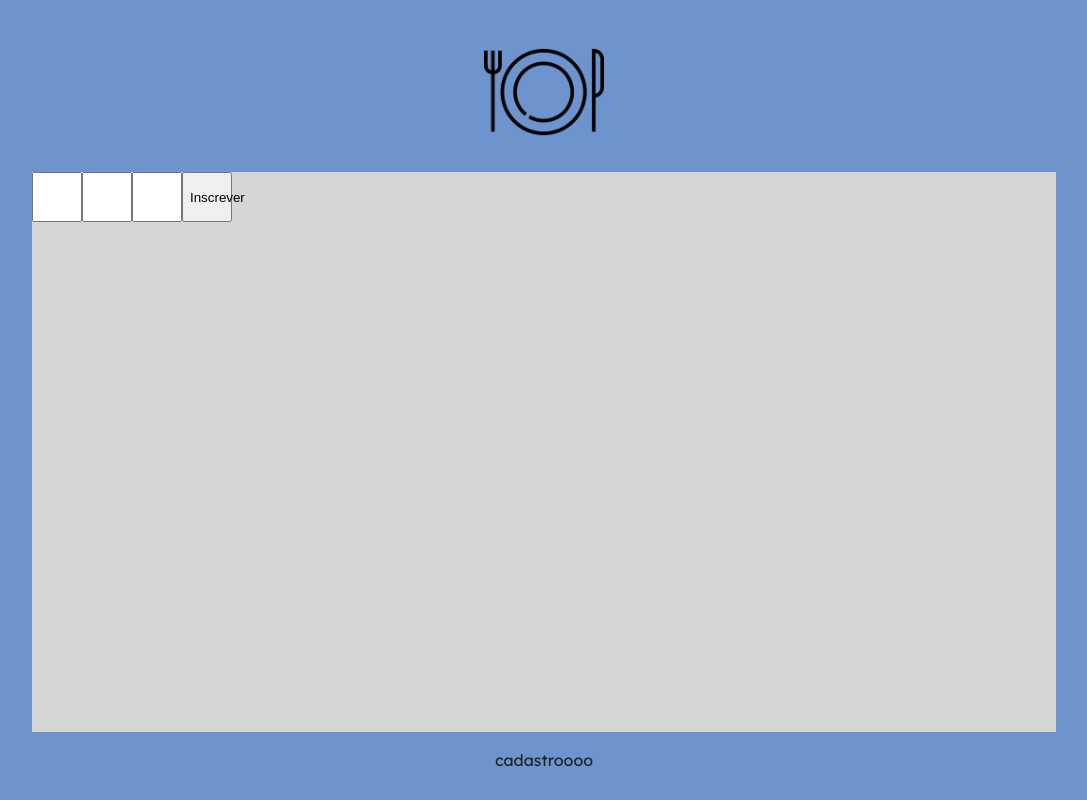
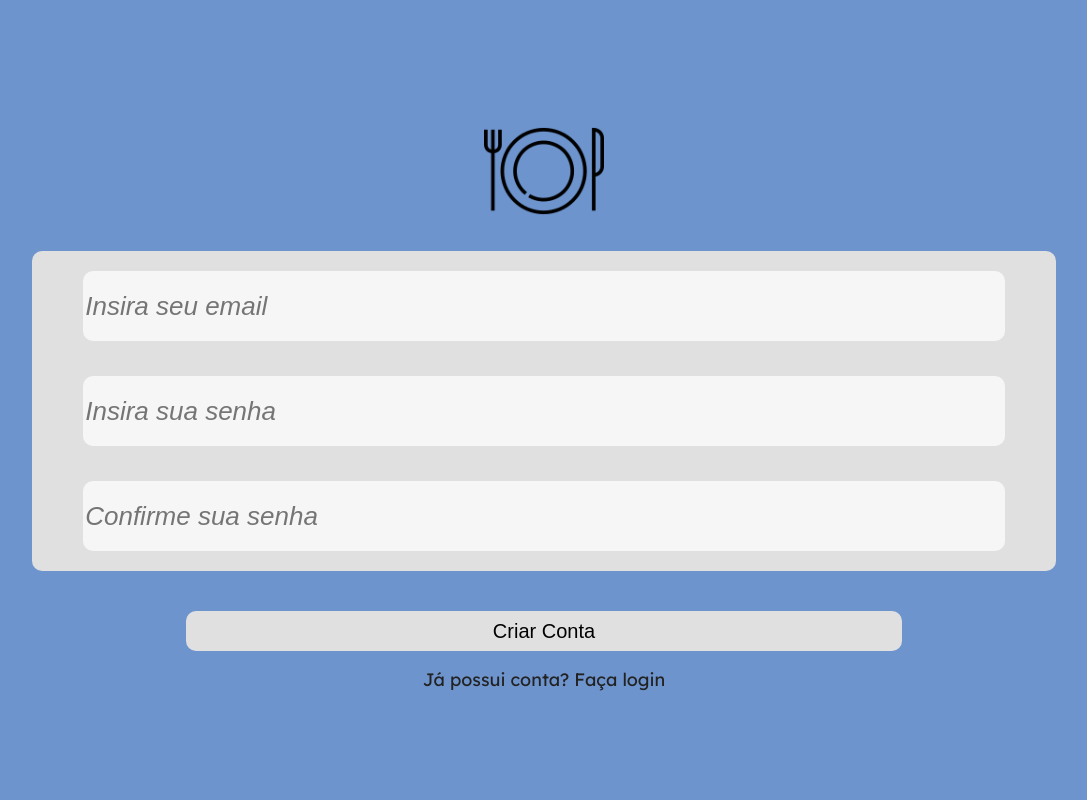
Before and after one commit to Caio-Coldebella/gerenciador_dieta_frontend, a React (Create React App) app: page /sign-up in a window 1280 px wide. Shown: the whole page, without its empty margins (96-1183 px from the left). Built offline with nearby package versions, Linux system fonts and the light colour scheme; no server answers.

Commit message:
feat: pagina signin completa

```diff
--- a/src/App.js
+++ b/src/App.js
@@ -9,6 +9,7 @@ import { UserProvider } from './contexts/UserContext';
 import useToken from './hooks/useToken';
 import SignIn from './pages/SignIn';
 import SignUp from './pages/SignUp';
+import Hometemporario from './pages/Hometemporario';
 
 export default function App() {
   return (
@@ -19,9 +20,10 @@ export default function App() {
           <Routes>
             <Route path="/" element={
               <ProtectedRouteGuard>
-                <Navigate to="/home"/>
+                <Hometemporario/>
               </ProtectedRouteGuard>}>
-              <Route path="/home"/>
+              <Route path="/home" element={<Hometemporario/>}/>
+              <Route index path="*" element={<Navigate to="/home" />} />
             </Route>
             <Route path="/sign-in" element={<SignIn/>}/>
             <Route path="/sign-up" element={<SignUp/>}/>
--- a/src/components/Link.js
+++ b/src/components/Link.js
@@ -4,7 +4,7 @@ import styled from 'styled-components';
 export default styled(Link)`
   text-decoration: none;
   color: #222;
-
+  font-size: 18px;
   &:hover {
     text-decoration: underline;
   }
--- a/src/components/auth/index.js
+++ b/src/components/auth/index.js
@@ -13,19 +13,44 @@ export const CONTAINER = styled.div`
 
 export const FORM = styled.form`
   display: flex;
-  height: 70%;
+  flex-direction: column;
+  align-items: center;
+  justify-content: space-between;
+  height: 50%;
   width: 80%;
-  background-color: #D6D6D6;
 `;
 
 export const BUTTON = styled.button`
-  height: 50px;
-  width: 50px;
+  height: 10%;
+  width: 70%;
+  border: none;
+  border-radius: 10px;
+  font-size: 20px;
+  background-color: #E0E0E0;
+`;
+
+export const DIVINPUT = styled.div`
+  display: flex;
+  flex-direction: column;
+  align-items: center;
+  justify-content: space-between;
+  height: 80%;
+  width: 100%;
+  padding: 20px 0 20px 0;
+  border-radius: 10px;
+  background-color: #E0E0E0;
 `;
 
 export const INPUT = styled.input`
-  height: 50px;
-  width: 50px;
+  height: 25%;
+  width: 90%;
+  background-color: #F6F6F6;
+  border: none;
+  border-radius: 10px;
+  font-size: 26px;
+  ::placeholder {
+    font-style: italic;
+  }
 `;
 
 export const LOGO = styled.img`
--- /dev/null
+++ b/src/hooks/api/useSignIn.js
@@ -0,0 +1,17 @@
+import useAsync from '../useAsync';
+
+import * as authApi from '../../services/authApi';
+
+export default function useSignIp() {
+  const {
+    loading: signInLoading,
+    error: signInError,
+    act: signIn
+  } = useAsync(authApi.signIn, false);
+
+  return {
+    signInLoading,
+    signInError,
+    signIn
+  };
+}
--- /dev/null
+++ b/src/pages/Hometemporario.js
@@ -0,0 +1,7 @@
+export default function Hometemporario() {
+  return (
+    <>
+      <p>home</p>
+    </>
+  );
+}
--- a/src/pages/SignIn.js
+++ b/src/pages/SignIn.js
@@ -1,19 +1,40 @@
-import { CONTAINER, FORM } from '../components/auth';
+import { useContext, useState } from 'react';
+import { CONTAINER, FORM, LOGO, DIVINPUT, INPUT, BUTTON } from '../components/auth';
 import Link from '../components/Link';
+import useSignIn from '../hooks/api/useSignIn';
+import { useNavigate } from 'react-router-dom';
+import { toast } from 'react-toastify';
+import logoicon from '../assets/logos/icon-initial.png';
+import UserContext from '../contexts/UserContext';
+
 export default function SignIn() {
+  const [email, setEmail] = useState('');
+  const [password, setPassword] = useState('');
+  const { loadingSignIn, signIn } = useSignIn();
+  const navigate = useNavigate();
+  const { setUserData } = useContext(UserContext);
+  async function submit(event) {
+    event.preventDefault();
+    try {
+      const userData = await signIn(email, password);
+      setUserData(userData);
+      toast('Login realizado com sucesso!');
+      navigate('/');
+    } catch (err) {
+      toast('Não foi possível fazer o login!');
+    }
+  }
   return (
     <CONTAINER>
-      <FORM>
-
+      <LOGO src={logoicon}/>
+      <FORM onSubmit={submit}>
+        <DIVINPUT>
+          <INPUT label="E-mail" type="text" placeholder="Insira seu email" value={email} onChange={e => setEmail(e.target.value)} />
+          <INPUT label="Senha" type="password" placeholder="Insira sua senha" value={password} onChange={e => setPassword(e.target.value)} />
+        </DIVINPUT>
+        <BUTTON type="submit" disabled={loadingSignIn}>Entrar</BUTTON>
       </FORM>
-      <Link to="/sign-up">cadastro</Link>
+      <Link to="/sign-up">Ainda não possui uma conta? Cadastre-se</Link>
     </CONTAINER>
   );
 }
-/*
-        <form onSubmit={submit}>
-          <Input label="E-mail" type="text" fullWidth value={email} onChange={e => setEmail(e.target.value)} />
-          <Input label="Senha" type="password" fullWidth value={password} onChange={e => setPassword(e.target.value)} />
-          <Button type="submit" color="primary" fullWidth disabled={loadingSignIn}>Entrar</Button>
-        </form>
-*/
--- a/src/pages/SignUp.js
+++ b/src/pages/SignUp.js
@@ -1,5 +1,5 @@
 import { useState } from 'react';
-import { BUTTON, CONTAINER, FORM, INPUT, LOGO } from '../components/auth';
+import { BUTTON, CONTAINER, DIVINPUT, FORM, INPUT, LOGO } from '../components/auth';
 import Link from '../components/Link';
 import useSignUp from '../hooks/api/useSignUp';
 import { useNavigate } from 'react-router-dom';
@@ -31,12 +31,14 @@ export default function SignUp() {
     <CONTAINER>
       <LOGO src={logoicon}/>
       <FORM onSubmit={submit}>
-        <INPUT label="E-mail" type="text" value={email} onChange={e => setEmail(e.target.value)} />
-        <INPUT label="Senha" type="password" value={password} onChange={e => setPassword(e.target.value)} />
-        <INPUT label="Repita sua senha" type="password" value={confirmPassword} onChange={e => setConfirmPassword(e.target.value)} />
-        <BUTTON type="submit" disabled={loadingSignUp}>Inscrever</BUTTON>
+        <DIVINPUT>
+          <INPUT label="E-mail" type="text" placeholder="Insira seu email" value={email} onChange={e => setEmail(e.target.value)} />
+          <INPUT label="Senha" type="password" placeholder="Insira sua senha" value={password} onChange={e => setPassword(e.target.value)} />
+          <INPUT label="Repita sua senha" type="password" placeholder="Confirme sua senha" value={confirmPassword} onChange={e => setConfirmPassword(e.target.value)} />
+        </DIVINPUT>
+        <BUTTON type="submit" disabled={loadingSignUp}>Criar Conta</BUTTON>
       </FORM>
-      <Link to="/sign-up">cadastroooo</Link>
+      <Link to="/sign-in">Já possui conta? Faça login</Link>
     </CONTAINER>
   );
 }
--- /dev/null
+++ b/src/services/authApi.js
@@ -0,0 +1,6 @@
+import api from './api';
+
+export async function signIn(email, password) {
+  const response = await api.post('/auth', { email, password });
+  return response.data;
+}
```
